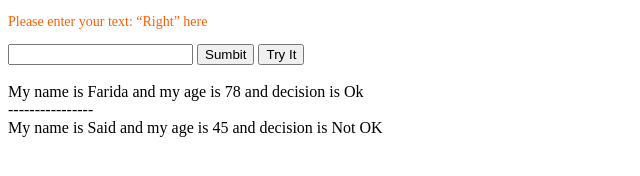
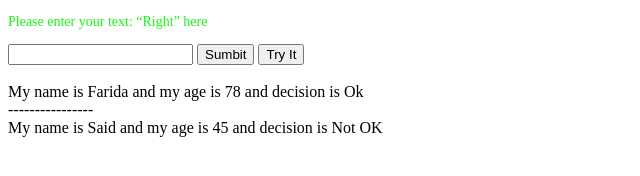
Before and after one commit to gates78/FirstProject, a plain HTML site: page index.html in a window 1280 px wide. Shown: the whole page, without its empty margins (0-640 px from the left). Drawn offline with Linux system fonts and the light colour scheme.

Commit message:
change color

```diff
--- a/style.css
+++ b/style.css
@@ -3,7 +3,7 @@ h1 {
 }
 
 p {
-  color: rgb(255, 94, 0);
+  color: rgb(25, 245, 22);
   font-size: 14px;
   font-family: "Times New Roman", Times, serif;
 }
```
